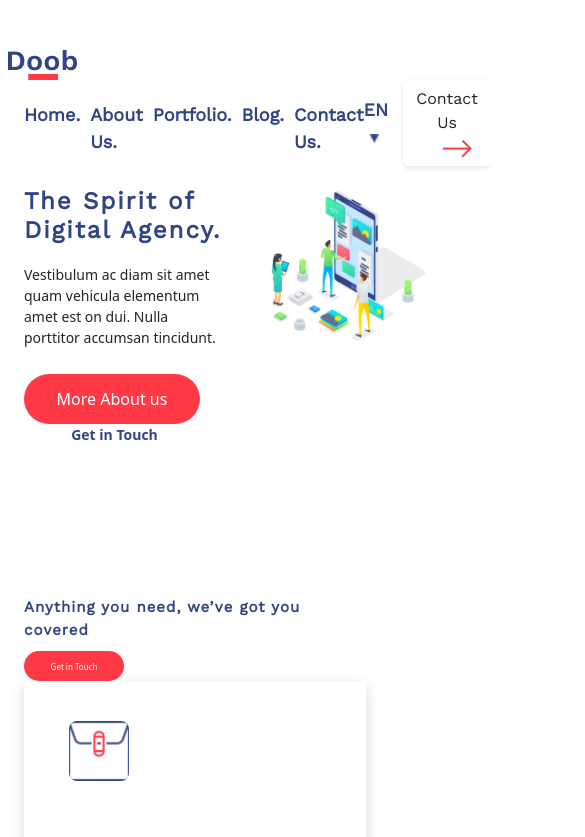
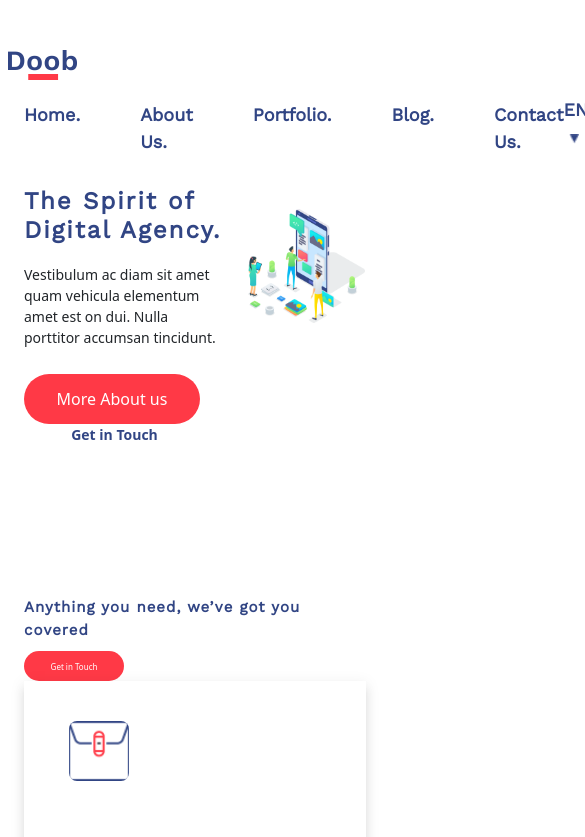
Before and after one commit to alkanyuce93/letgo, a React (Create React App) app: page / in a window 390 px wide. Shown: the top 837 px of the page, 585 px wide, since content can reach past the window. Built offline with nearby package versions, Linux system fonts and the light colour scheme.

Commit message:
Add illustration component and update styles

```diff
--- a/src/components/container/container.css
+++ b/src/components/container/container.css
@@ -20,6 +20,16 @@
 }
 
 .middle-left-col-content {
+  height: 680px;
+  width: 100%;
+  flex: 1;
+  display: flex;
+  flex-direction: column;
+  justify-content: center;
+  margin-top: 100px;
+}
+
+.illustration-container {
   height: 680px;
   width: 100%;
   flex: 1;
@@ -298,6 +308,13 @@
     padding-top: 50px;
   }
 
+  .illustration-container {
+    margin-top: 50px;
+    height: 200px;
+    position: relative;
+    width: 100%;
+  }
+
   .middle-col {
     height: 100px;
   }
--- a/src/components/container/index.jsx
+++ b/src/components/container/index.jsx
@@ -8,9 +8,13 @@ import AboutBox from "../aboutBox";
 import { FaArrowLeft } from "react-icons/fa";
 import { FaArrowRightLong } from "react-icons/fa6";
 import CustomTextarea from "../customTextArea";
+import IllustrationComponent from "../illustrationComponent";
 
 const ContainerComponent = () => {
   const [selectedItem, setSelectedItem] = useState(0);
+  const [imagewidth, setimagewidth] = useState(500);
+  const [imageheight, setimageheight] = useState(450);
+
   const sliderItems = [
     { id: 1, width: 300, height: 200 },
     { id: 2, width: 300, height: 200 },
@@ -49,12 +53,8 @@ const ContainerComponent = () => {
               </div>
             </Col>
 
-            <div className="middle-left-col-content">
-              <img
-                src="/illustration1.png"
-                alt="Group-1"
-                className="illustration-1"
-              />
+            <div className="illustration-container">
+              <IllustrationComponent />
             </div>
           </Row>
           <Row className="margin-top-50">
--- a/src/components/header/header.css
+++ b/src/components/header/header.css
@@ -22,11 +22,12 @@
 
 .menu-items {
   display: flex;
-  gap: 50px;
 }
 
-.menu-items span {
+.menu-items div {
   cursor: pointer;
+  display: flex;
+  font-size: 18px;
 }
 
 .buttons-col {
--- a/src/components/header/index.js
+++ b/src/components/header/index.js
@@ -48,11 +48,11 @@ const Header = () => {
         <Col xs={8} className="menu-col">
           {!showMenu && (
             <div className="menu-items">
-              <span>Home.</span>
-              <span>About Us.</span>
-              <span>Portfolio.</span>
-              <span>Blog.</span>
-              <span>Contact Us.</span>
+              <div>Home.</div>
+              <div style={{ marginLeft: 50 }}>About Us.</div>
+              <div style={{ marginLeft: 50 }}> Portfolio.</div>
+              <div style={{ marginLeft: 50 }}>Blog.</div>
+              <div style={{ marginLeft: 50 }}>Contact Us.</div>
             </div>
           )}
 
--- /dev/null
+++ b/src/components/illustrationComponent/illustrationComponent.css
@@ -0,0 +1,18 @@
+.illustration-1 {
+  width: 500px;
+  height: 450px;
+  object-fit: contain;
+  position: absolute;
+  right: 50px;
+}
+
+@media (max-width: 769px) {
+  .illustration-1 {
+    width: 200px;
+    height: 150px;
+    position: static;
+    object-fit: contain;
+    position: absolute;
+    right: inherit;
+  }
+}
--- /dev/null
+++ b/src/components/illustrationComponent/index.jsx
@@ -0,0 +1,43 @@
+import React, { useState, useEffect } from "react";
+import "./illustrationComponent.css";
+
+const IllustrationComponent = () => {
+  const [windowSize, setWindowSize] = useState({
+    width: window.innerWidth,
+    height: window.innerHeight,
+  });
+
+  const handleResize = () => {
+    setWindowSize({
+      width: window.innerWidth,
+      height: window.innerHeight,
+    });
+  };
+
+  useEffect(() => {
+    window.addEventListener("resize", handleResize);
+
+    return () => {
+      window.removeEventListener("resize", handleResize);
+    };
+  }, [window.innerWidth, window.innerHeight]);
+
+  const ratio = 0.3;
+
+  const adjustedWidth = windowSize.width * ratio;
+  const adjustedHeight = windowSize.height * ratio;
+
+  return (
+    <img
+      src="/illustration1.png"
+      alt="Group-1"
+      className="illustration-1"
+      style={{
+        width: windowSize.width > 1050 ? "500px" : `${adjustedWidth}px`,
+        height: windowSize.height > 680 ? "450px" : `${adjustedHeight}px`,
+      }}
+    />
+  );
+};
+
+export default IllustrationComponent;
--- a/src/components/index.js
+++ b/src/components/index.js
@@ -6,3 +6,4 @@ export * from "./customButton";
 export * from "./box";
 export * from "./aboutBox";
 export * from "./customTextArea";
+export * from "./illustrationComponent";
```
